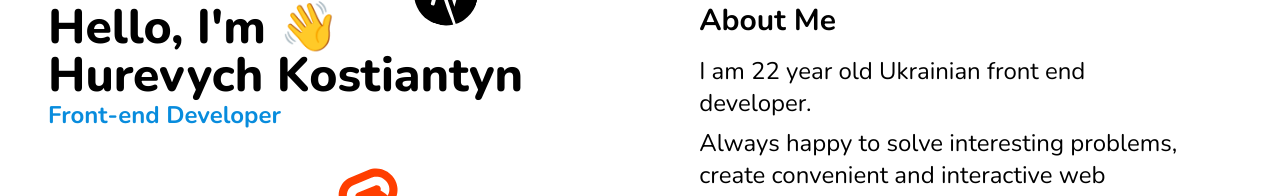
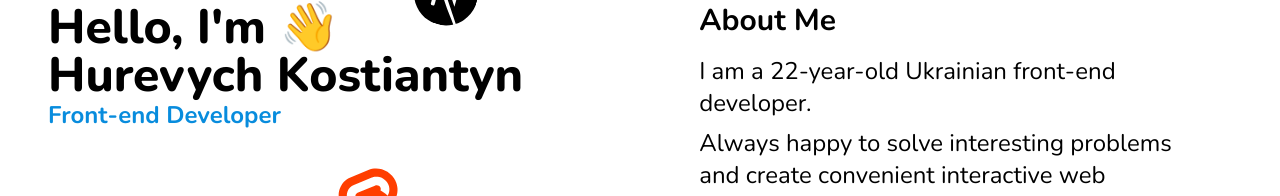
Before and after one commit to DevWaterdrop/astro-personal, an Astro site: page / in a window 1280 px wide. Shown: the part 189-385 px from the top of the page. Built offline with nearby package versions, Linux system fonts and the light colour scheme; Astro itself is replaced by a stand-in of ours.

Commit message:
Fix typo

```diff
--- a/src/components/About.astro
+++ b/src/components/About.astro
@@ -5,9 +5,9 @@ import Link from "./Link.astro";
 <div class="flex flex-col w-full gap-4 relative md:w-[45%]" data-animBio='block'>
   <h2 class="font-bold text-3xl capitalize">About me</h2>
   <div class="flex flex-col flex-wrap text-lg gap-1 sm:text-xl sm:w-[90%] sm:gap-2 lg:text-2xl">
-    <span data-animBio="text">I am 22 year old Ukrainian front end developer.</span>
-    <span data-animBio="text">Always happy to solve interesting problems, create convenient
-      and interactive web applications.</span>
+    <span data-animBio="text">I am a 22-year-old Ukrainian front-end developer.</span>
+    <span data-animBio="text">Always happy to solve interesting problems and create convenient interactive web
+      applications.</span>
     <span data-animBio="text">Ready to learn & improve 🙌</span>
     <span data-animBio="text">
       <b>🔧 Job:</b>
```
